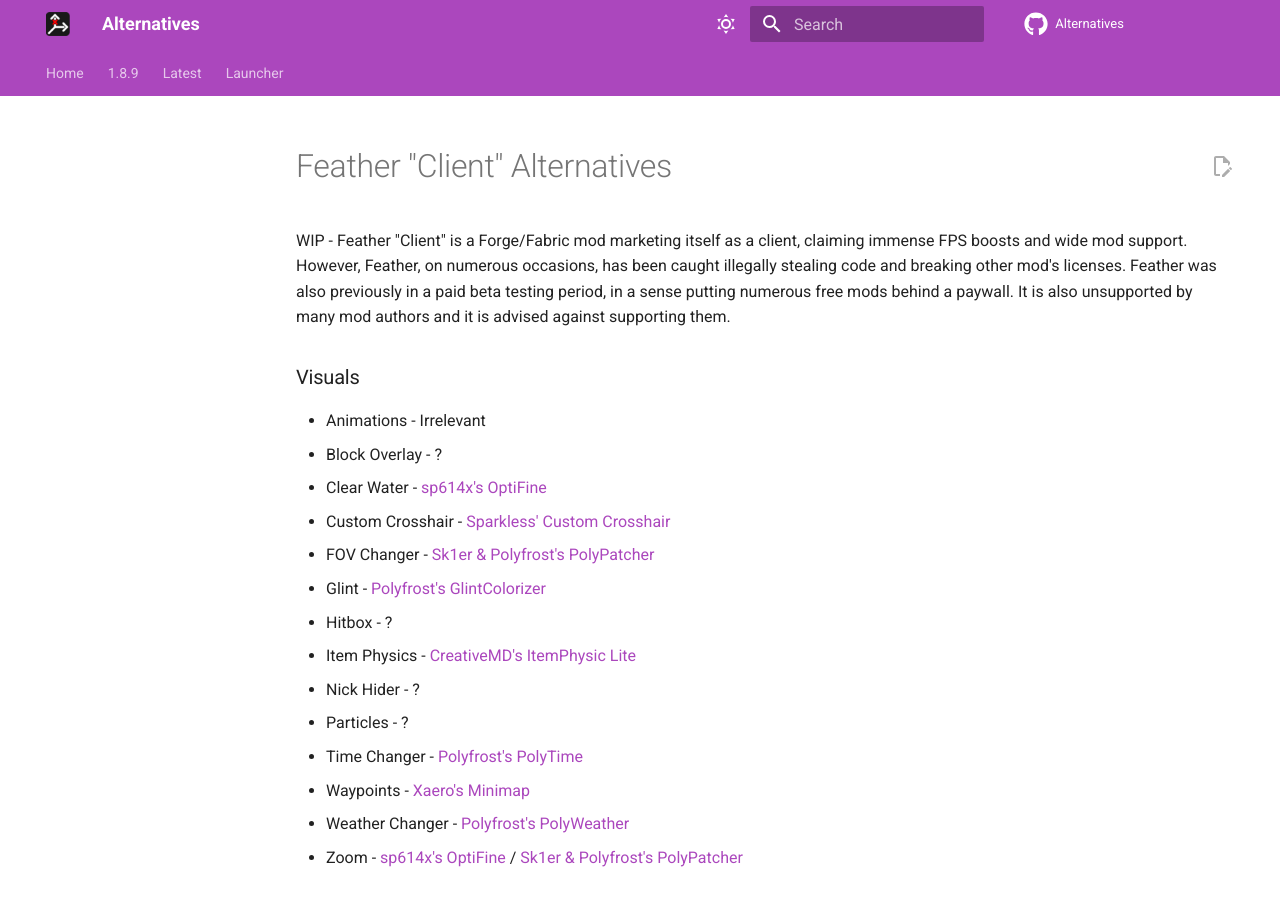
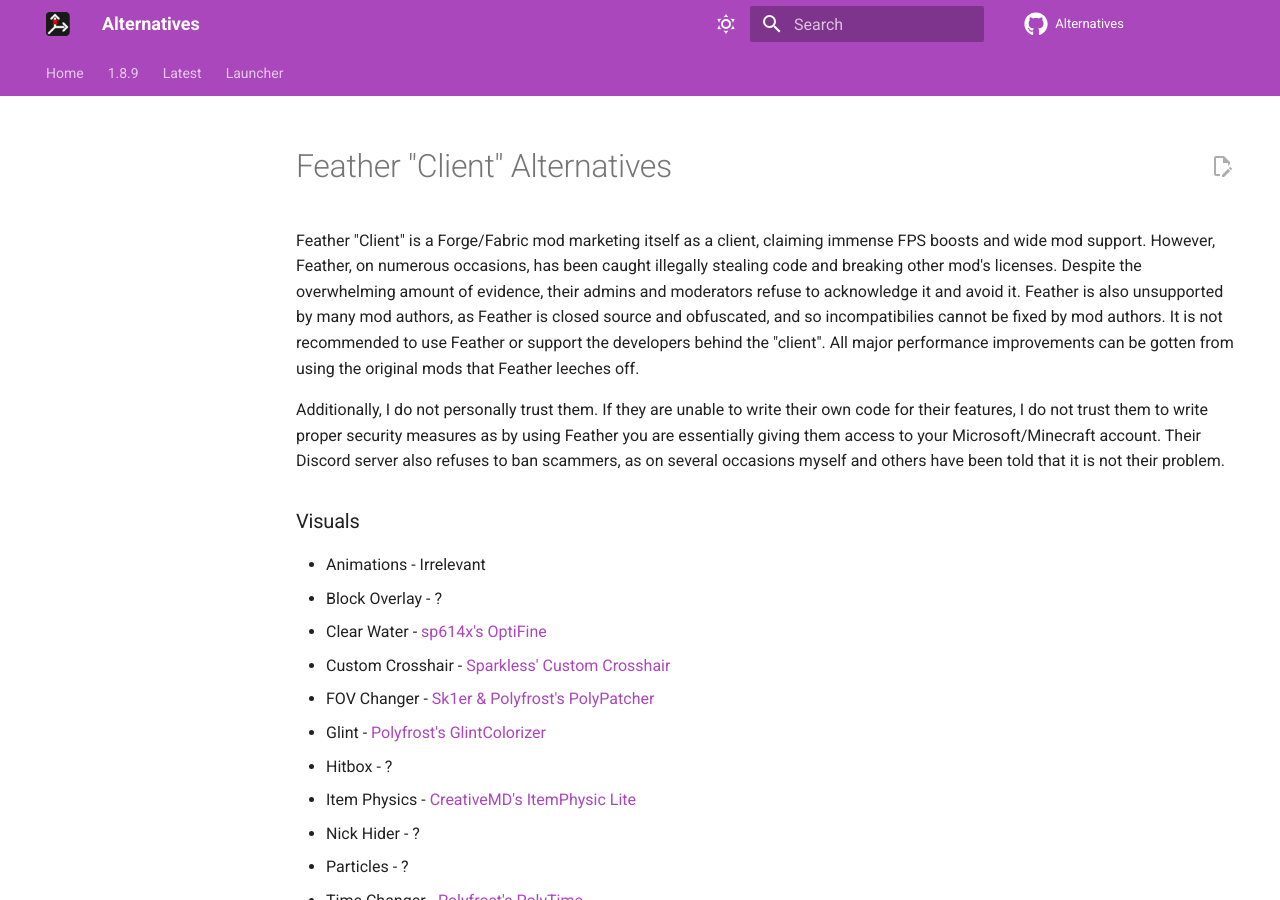
Before and after one commit to MicrocontrollersDev/Alternatives, an MkDocs documentation site: the page built from docs/1.12.2/feather.md, in a window 1280 px wide and 900 px high. Built offline with MkDocs 1.6.1 and Material for MkDocs 9.7.7, drawn with Linux system fonts in a browser that asks for light colours; comment, search, counter and statistics services are not loaded.

Commit message:
update feather descriptions

```diff
--- a/docs/1.12.2/feather.md
+++ b/docs/1.12.2/feather.md
@@ -1,15 +1,19 @@
 # Feather "Client" Alternatives
 
-WIP - Feather "Client" is a Forge/Fabric
-mod marketing itself as a client, claiming
-immense FPS boosts and wide mod support. However,
-Feather, on numerous occasions, has been caught illegally
-stealing code and breaking other mod's licenses. Feather was
-also previously in a paid beta testing period, in a sense putting
-numerous free mods behind a paywall. It is also unsupported by many
-mod authors and it is advised against supporting them.
+Feather "Client" is a Forge/Fabric mod marketing itself as a client, claiming immense FPS boosts and wide mod support.
+However, Feather, on numerous occasions, has been caught illegally stealing code and breaking other mod's licenses.
+Despite the overwhelming amount of evidence, their admins and moderators refuse to acknowledge it and avoid it.
+Feather is also unsupported by many mod authors, as Feather is closed source and obfuscated, and so incompatibilies cannot
+be fixed by mod authors. It is not recommended to use Feather or support the developers behind the "client". All major
+performance improvements can be gotten from using the original mods that Feather leeches off.
+
+Additionally, I do not personally trust them. If they are unable to write their own code for their features, I do not trust
+them to write proper security measures as by using Feather you are essentially giving them access to your Microsoft/Minecraft
+account. Their Discord server also refuses to ban scammers, as on several occasions myself and others have been told that it
+is not their problem.
 
 ### Visuals
+
 * Animations - Irrelevant
 * Block Overlay - ?
 * Clear Water - [sp614x's OptiFine](https://optifine.net/download?f=OptiFine_1.12.2_HD_U_G5.jar)
@@ -26,6 +30,7 @@
 * Zoom - [sp614x's OptiFine](https://optifine.net/download?f=OptiFine_1.12.2_HD_U_G5.jar) / [Sk1er & Polyfrost's PolyPatcher](https://modrinth.com/mod/patcher)
 
 ### HUD
+
 * Armor Status - [Polyfrost's EvergreenHUD](https://modrinth.com/mod/evergreenhud)
 * Boss Bar - ?
 * CPS - [Polyfrost's EvergreenHUD](https://modrinth.com/mod/evergreenhud)
@@ -44,6 +49,7 @@
 * Time - [Polyfrost's EvergreenHUD](https://modrinth.com/mod/evergreenhud)
 
 ### Hypixel
+
 * AutoFriend - ?
 * Auto Tip - [Semx11's AutoTip](https://autotip.pro/download)
 * Auto GG - ?
```
Also changed, not shown: docs/1.8.9/feather_client.md (+11 -8 lines), docs/latest/feather.md (+11 -4 lines).
